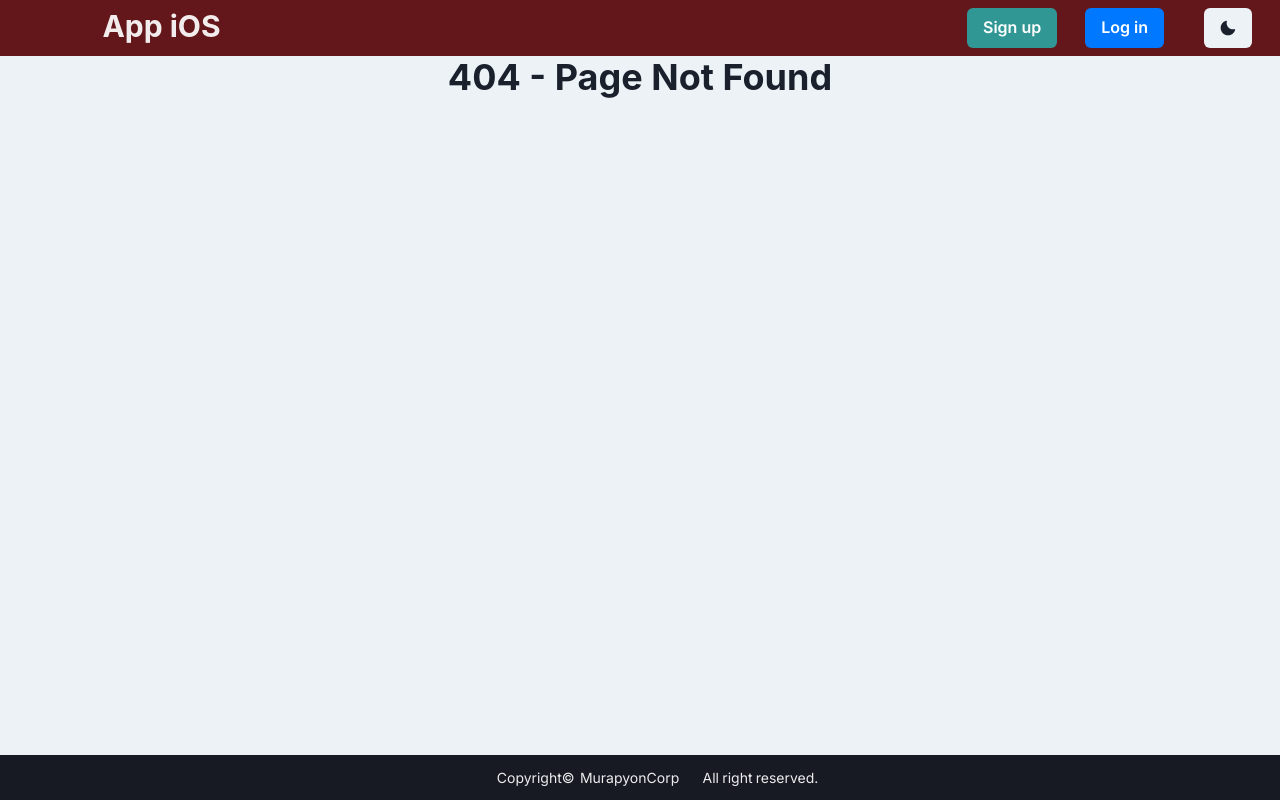
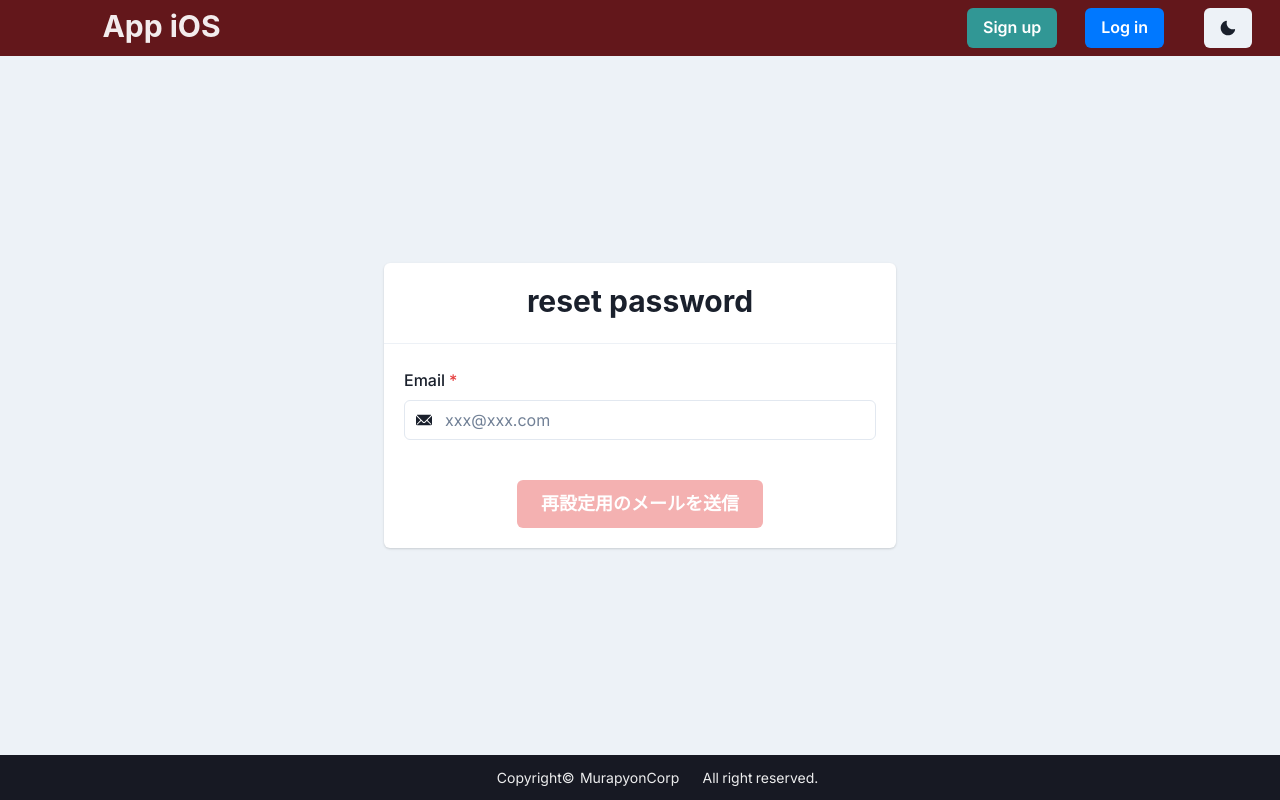
Before and after one commit to MurapyonCorporation/iOS-Support_next, a Next.js app: page /account/password/reset in a window 1280 px wide. Before the commit this address had no page. Built offline with nearby package versions, Linux system fonts and the light colour scheme.

Commit message:
reset page作成中

```diff
--- /dev/null
+++ b/src/app/account/password/reset/page.tsx
@@ -0,0 +1,88 @@
+"use client";
+import { PrimaryButton } from "@/components/atoms/button/PrimaryButton";
+import { EmailIcon } from "@chakra-ui/icons";
+import {
+  Flex,
+  Card,
+  CardHeader,
+  Heading,
+  Divider,
+  CardBody,
+  Stack,
+  StackDivider,
+  CardFooter,
+  Box,
+  FormControl,
+  FormErrorMessage,
+  FormLabel,
+  Input,
+  InputGroup,
+  InputLeftElement,
+} from "@chakra-ui/react";
+import { useForm } from "react-hook-form";
+
+export type resetPWInterface = {
+  email: string;
+};
+
+export default function Reset() {
+  const {
+    register,
+    handleSubmit,
+    formState: { errors, isValid, isSubmitting },
+  } = useForm<resetPWInterface>({ mode: "all" });
+
+  return (
+    <Flex align={"center"} justify={"center"} h={"100%"}>
+      <Card w={{ base: "xs", md: "lg" }}>
+        <form>
+          <CardHeader>
+            <Heading as="h3" size="lg" textAlign="center">
+              reset password
+            </Heading>
+          </CardHeader>
+          <Divider my={1} />
+          <CardBody>
+            <Stack spacing={3} divider={<StackDivider />}>
+              <Box>
+                <FormControl isRequired={true} isInvalid={errors.email ? true : false}>
+                  <FormLabel>Email</FormLabel>
+                  <InputGroup>
+                    <InputLeftElement>
+                      <EmailIcon />
+                    </InputLeftElement>
+                    <Input
+                      type="email"
+                      placeholder="xxx@xxx.com"
+                      {...register("email", {
+                        required: "入力必須です",
+                        pattern: {
+                          value: /^[a-zA-Z0-9-_\.]+@[a-zA-Z0-9-_\.]+$/,
+                          message: "メールアドレスを入力してください",
+                        },
+                      })}
+                    />
+                  </InputGroup>
+                  <FormErrorMessage>
+                    {errors.email && errors.email.message}
+                  </FormErrorMessage>
+                </FormControl>
+              </Box>
+            </Stack>
+          </CardBody>
+          <CardFooter justify={"center"}>
+            <PrimaryButton
+              type="submit"
+              colorScheme="red"
+              size={{ base: "md", md: "lg" }}
+              isdisabled={!isValid || isSubmitting}
+              isLoading={isSubmitting}
+            >
+              再設定用のメールを送信
+            </PrimaryButton>
+          </CardFooter>
+        </form>
+      </Card>
+    </Flex>
+  );
+}
--- a/src/app/signup/page.tsx
+++ b/src/app/signup/page.tsx
@@ -50,7 +50,7 @@ export default function Signup() {
       email: data.email,
       password: data.password,
     });
-    router.push("/")
+    router.push("/");
   };
 
   return (
@@ -129,7 +129,7 @@ export default function Signup() {
           <CardFooter justify={"center"}>
             <PrimaryButton
               type="submit"
-              colorScheme="linkedin"
+              colorScheme="teal"
               size={{ base: "md", md: "lg" }}
               isdisabled={!isValid || isSubmitting}
               isLoading={isSubmitting}
--- a/src/components/molecules/form/SignUpForm.tsx
+++ b/src/components/molecules/form/SignUpForm.tsx
@@ -10,7 +10,7 @@ import {
   InputLeftElement,
   InputRightElement,
 } from "@chakra-ui/react";
-import { ChangeEvent, FC, ReactElement, memo } from "react";
+import { FC, ReactElement, memo } from "react";
 import {
   FieldErrors,
   Path,
```
Also changed, not shown: src/app/login/page.tsx (+83 -11 lines), src/components/molecules/form/LogInForm.tsx (+3 -5 lines), src/app/api/auth/[...nextauth]/route.ts (added).
